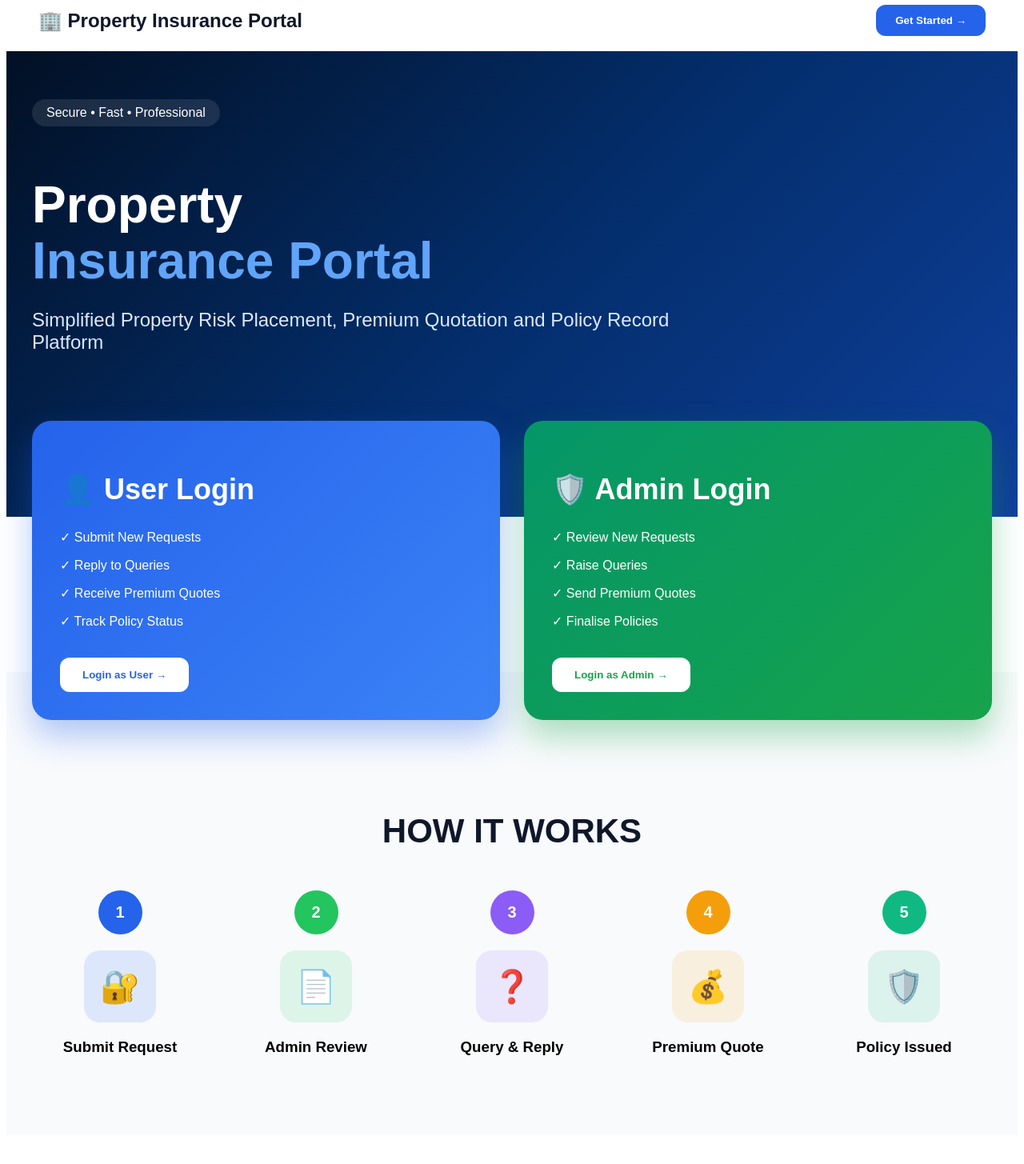
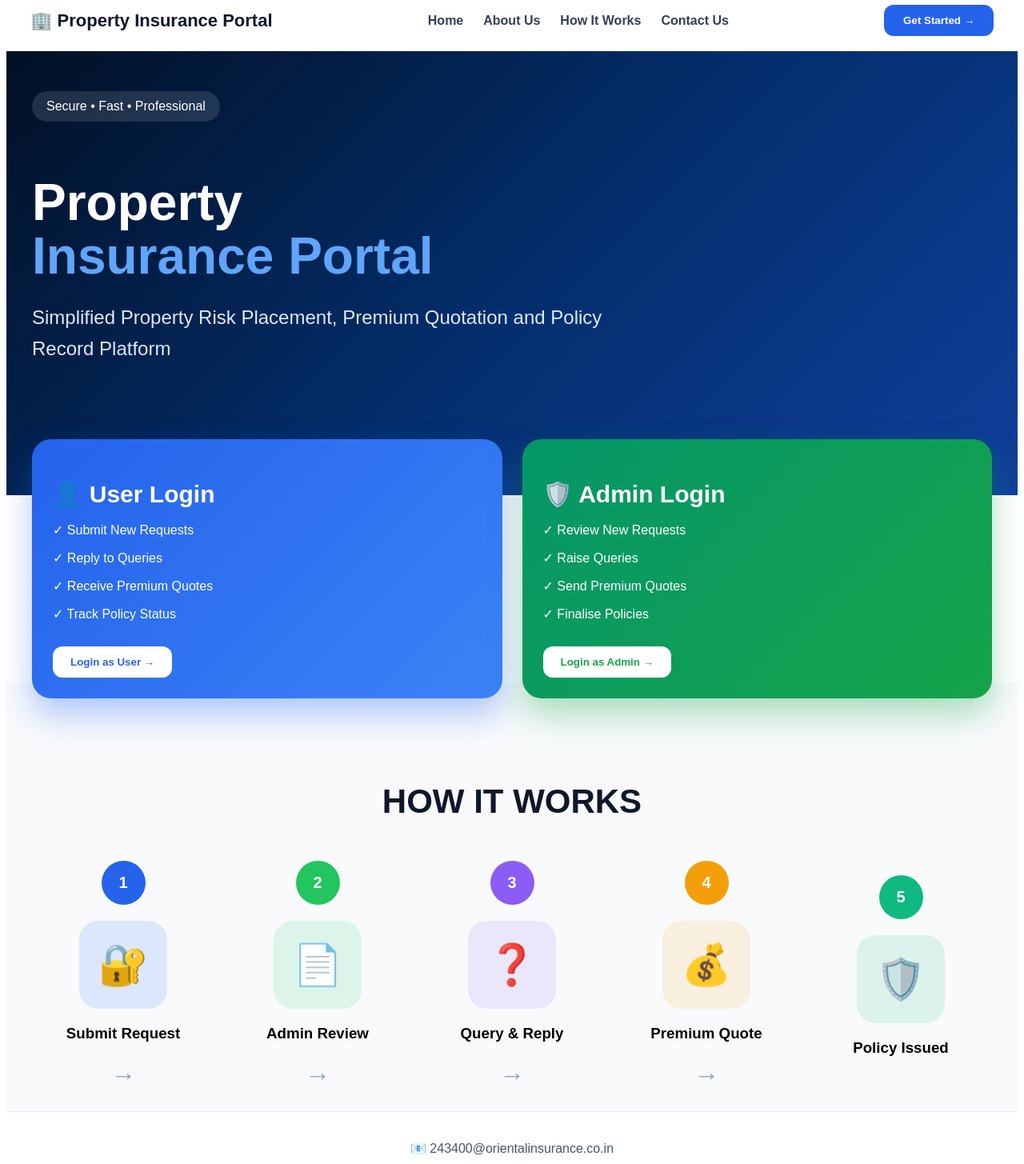
Before and after one commit to Arunsonly/property-insurance-portal, a Next.js app: page / in a window 1280 px wide. Shown: the part 20-1475 px from the top of the page at 80% size. Built offline with nearby package versions, Linux system fonts and the light colour scheme.

Commit message:
Update index.js

```diff
--- a/pages/index.js
+++ b/pages/index.js
@@ -36,26 +36,48 @@ export default function Home() {
     <div
       style={{
         fontFamily: "Arial, sans-serif",
-        margin: 0,
-        padding: 0,
-        background: "#fff",
+        background: "#ffffff",
+        minHeight: "100vh",
       }}
     >
       {/* HEADER */}
 
       <div
         style={{
-          background: "#fff",
-          padding: "18px 40px",
+          background: "#ffffff",
+          padding: "18px 30px",
           display: "flex",
           justifyContent: "space-between",
           alignItems: "center",
-          borderBottom: "1px solid #eee",
+          borderBottom: "1px solid #e5e7eb",
+          position: "sticky",
+          top: 0,
+          zIndex: 100,
         }}
       >
-        <h2 style={{ margin: 0, color: "#0f172a" }}>
+        <h2
+          style={{
+            margin: 0,
+            color: "#0f172a",
+            fontSize: "22px",
+          }}
+        >
           🏢 Property Insurance Portal
         </h2>
+
+        <div
+          style={{
+            display: "flex",
+            gap: "25px",
+            color: "#334155",
+            fontWeight: "600",
+          }}
+        >
+          <span>Home</span>
+          <span>About Us</span>
+          <span>How It Works</span>
+          <span>Contact Us</span>
+        </div>
 
         <button
           style={{
@@ -79,8 +101,7 @@ export default function Home() {
           background:
             "linear-gradient(135deg,#021024,#032d6a,#0f3f9c)",
           color: "#fff",
-          padding: "60px 20px 180px",
-          position: "relative",
+          padding: "50px 20px 140px",
         }}
       >
         <div
@@ -92,10 +113,10 @@ export default function Home() {
           <div
             style={{
               display: "inline-block",
-              background: "rgba(255,255,255,0.1)",
-              padding: "8px 18px",
+              background: "rgba(255,255,255,0.12)",
+              padding: "10px 18px",
               borderRadius: "30px",
-              marginBottom: "20px",
+              marginBottom: "25px",
             }}
           >
             Secure • Fast • Professional
@@ -104,12 +125,17 @@ export default function Home() {
           <h1
             style={{
               fontSize: "64px",
-              lineHeight: "1.1",
+              lineHeight: "1.05",
               marginBottom: "20px",
             }}
           >
-            Property <br />
-            <span style={{ color: "#60a5fa" }}>
+            Property
+            <br />
+            <span
+              style={{
+                color: "#60a5fa",
+              }}
+            >
               Insurance Portal
             </span>
           </h1>
@@ -118,7 +144,8 @@ export default function Home() {
             style={{
               fontSize: "24px",
               color: "#dbeafe",
-              maxWidth: "800px",
+              maxWidth: "760px",
+              lineHeight: "1.6",
             }}
           >
             Simplified Property Risk Placement,
@@ -128,12 +155,12 @@ export default function Home() {
         </div>
       </div>
 
-      {/* CARDS */}
+      {/* LOGIN CARDS */}
 
       <div
         style={{
           maxWidth: "1200px",
-          margin: "-120px auto 0",
+          margin: "-70px auto 0",
           padding: "0 20px",
           position: "relative",
           zIndex: 10,
@@ -142,24 +169,30 @@ export default function Home() {
         <div
           style={{
             display: "grid",
-            gridTemplateColumns: "repeat(auto-fit,minmax(350px,1fr))",
-            gap: "30px",
+            gridTemplateColumns:
+              "repeat(auto-fit,minmax(340px,1fr))",
+            gap: "25px",
           }}
         >
-          {/* USER */}
+          {/* USER CARD */}
 
           <div
             style={{
               background:
                 "linear-gradient(135deg,#2563eb,#3b82f6)",
               color: "#fff",
-              padding: "35px",
+              padding: "26px",
               borderRadius: "24px",
               boxShadow:
                 "0 20px 40px rgba(37,99,235,0.35)",
             }}
           >
-            <h2 style={{ fontSize: "36px" }}>
+            <h2
+              style={{
+                fontSize: "30px",
+                marginBottom: "18px",
+              }}
+            >
               👤 User Login
             </h2>
 
@@ -167,36 +200,41 @@ export default function Home() {
             <p>✓ Reply to Queries</p>
             <p>✓ Receive Premium Quotes</p>
             <p>✓ Track Policy Status</p>
-
-            <button
+<button
               style={{
-                marginTop: "20px",
+                marginTop: "15px",
                 background: "#fff",
                 color: "#2563eb",
                 border: "none",
-                padding: "14px 28px",
+                padding: "12px 22px",
                 borderRadius: "12px",
                 fontWeight: "bold",
+                cursor: "pointer",
               }}
             >
               Login as User →
             </button>
           </div>
 
-          {/* ADMIN */}
+          {/* ADMIN CARD */}
 
           <div
             style={{
               background:
                 "linear-gradient(135deg,#059669,#16a34a)",
               color: "#fff",
-              padding: "35px",
+              padding: "26px",
               borderRadius: "24px",
               boxShadow:
                 "0 20px 40px rgba(22,163,74,0.35)",
             }}
           >
-            <h2 style={{ fontSize: "36px" }}>
+            <h2
+              style={{
+                fontSize: "30px",
+                marginBottom: "18px",
+              }}
+            >
               🛡️ Admin Login
             </h2>
 
@@ -207,13 +245,14 @@ export default function Home() {
 
             <button
               style={{
-                marginTop: "20px",
+                marginTop: "15px",
                 background: "#fff",
                 color: "#16a34a",
                 border: "none",
-                padding: "14px 28px",
+                padding: "12px 22px",
                 borderRadius: "12px",
                 fontWeight: "bold",
+                cursor: "pointer",
               }}
             >
               Login as Admin →
@@ -227,9 +266,9 @@ export default function Home() {
       <div
         style={{
           background: "#f8fafc",
-          marginTop: "-60px",
-          paddingTop: "140px",
-          paddingBottom: "80px",
+          marginTop: "-20px",
+          paddingTop: "90px",
+          paddingBottom: "30px",
         }}
       >
         <div
@@ -244,6 +283,7 @@ export default function Home() {
             style={{
               fontSize: "42px",
               color: "#0f172a",
+              marginBottom: "50px",
             }}
           >
             HOW IT WORKS
@@ -251,15 +291,21 @@ export default function Home() {
 
           <div
             style={{
-              display: "grid",
-              gridTemplateColumns:
-                "repeat(auto-fit,minmax(180px,1fr))",
-              gap: "25px",
-              marginTop: "50px",
+              display: "flex",
+              justifyContent: "space-between",
+              alignItems: "center",
+              flexWrap: "wrap",
+              gap: "15px",
             }}
           >
-            {steps.map((s) => (
-              <div key={s.no}>
+            {steps.map((s, index) => (
+              <div
+                key={s.no}
+                style={{
+                  flex: "1",
+                  minWidth: "150px",
+                }}
+              >
                 <div
                   style={{
                     width: "55px",
@@ -280,25 +326,36 @@ export default function Home() {
 
                 <div
                   style={{
-                    width: "90px",
-                    height: "90px",
+                    width: "110px",
+                    height: "110px",
                     margin: "20px auto",
-                    borderRadius: "20px",
+                    borderRadius: "24px",
                     background: `${s.color}20`,
                     display: "flex",
                     alignItems: "center",
                     justifyContent: "center",
-                    fontSize: "40px",
+                    fontSize: "50px",
                   }}
                 >
                   {s.icon}
                 </div>
 
                 <h3>{s.title}</h3>
+
+                {index < 4 && (
+                  <div
+                    style={{
+                      fontSize: "32px",
+                      color: "#94a3b8",
+                    }}
+                  >
+                    →
+                  </div>
+                )}
               </div>
             ))}
           </div>
-        </div>
+</div>
       </div>
 
       {/* FOOTER */}
@@ -306,14 +363,30 @@ export default function Home() {
       <div
         style={{
           textAlign: "center",
-          padding: "40px",
-          background: "#fff",
-          color: "#334155",
+          background: "#ffffff",
+          color: "#475569",
+          padding: "20px",
+          borderTop: "1px solid #e5e7eb",
         }}
       >
-        <p>📧 243400@orientalinsurance.co.in</p>
-        <p>Developed by Arun Kr.</p>
+        <p
+          style={{
+            marginBottom: "10px",
+            fontSize: "16px",
+          }}
+        >
+          📧 243400@orientalinsurance.co.in
+        </p>
+
+        <p
+          style={{
+            margin: 0,
+            fontWeight: "600",
+          }}
+        >
+          Developed by Arun Kr.
+        </p>
       </div>
     </div>
   );
-              }
+}
```
